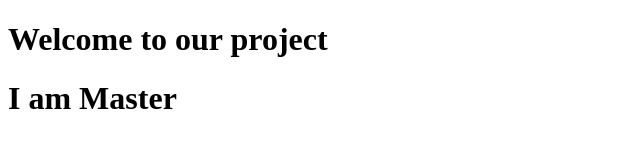
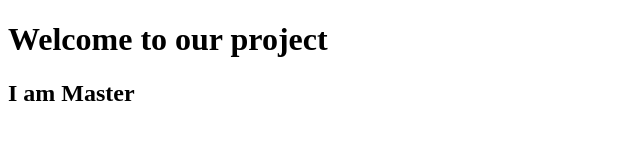
Before and after one commit to Mayurakkar10/project, a plain HTML site: page index.html in a window 1280 px wide. Shown: the whole page, without its empty margins (0-640 px from the left). Drawn offline with Linux system fonts and the light colour scheme.

Commit message:
added h2

```diff
--- a/index.html
+++ b/index.html
@@ -7,7 +7,6 @@
   </head>
   <body>
     <h1>Welcome to our project</h1>
-    <h1>I am Master</h1>
-    <h2></h2>
+    <h2>I am Master</h2>
   </body>
 </html>
```
